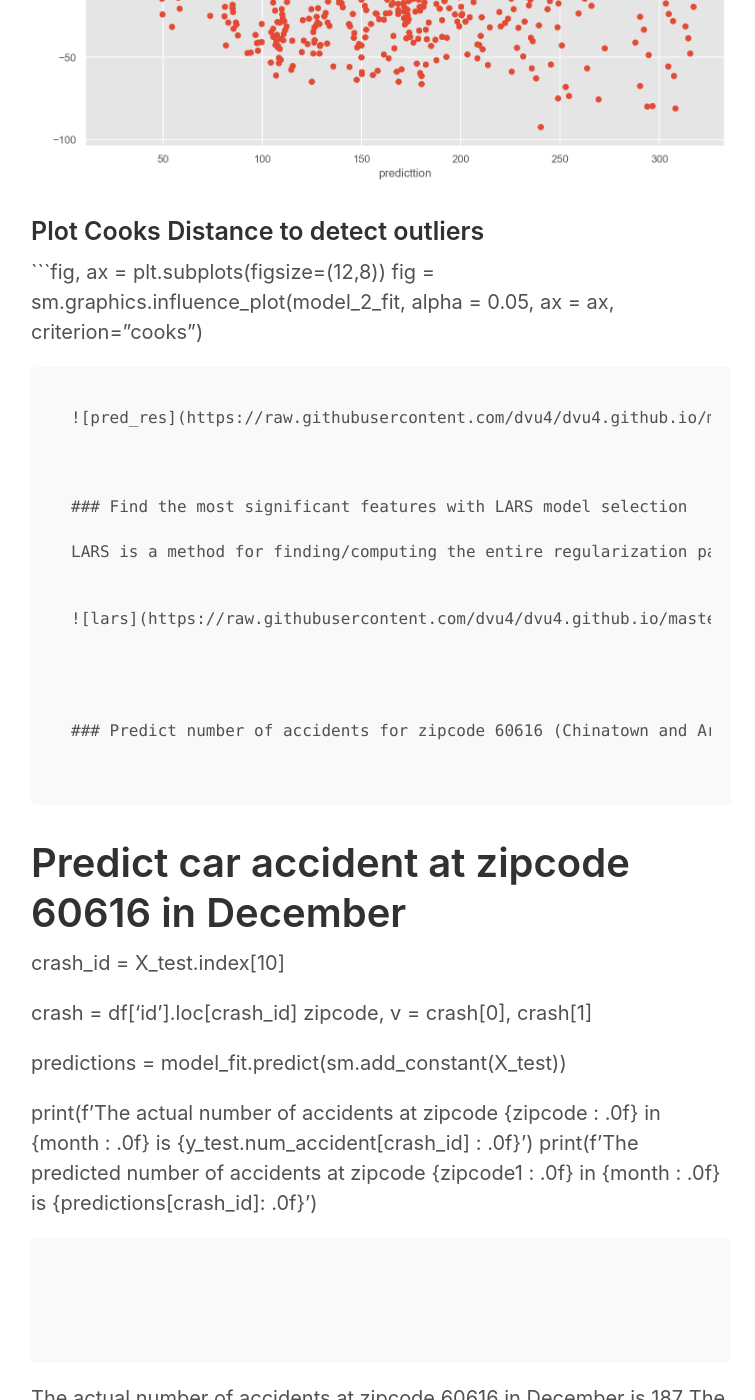
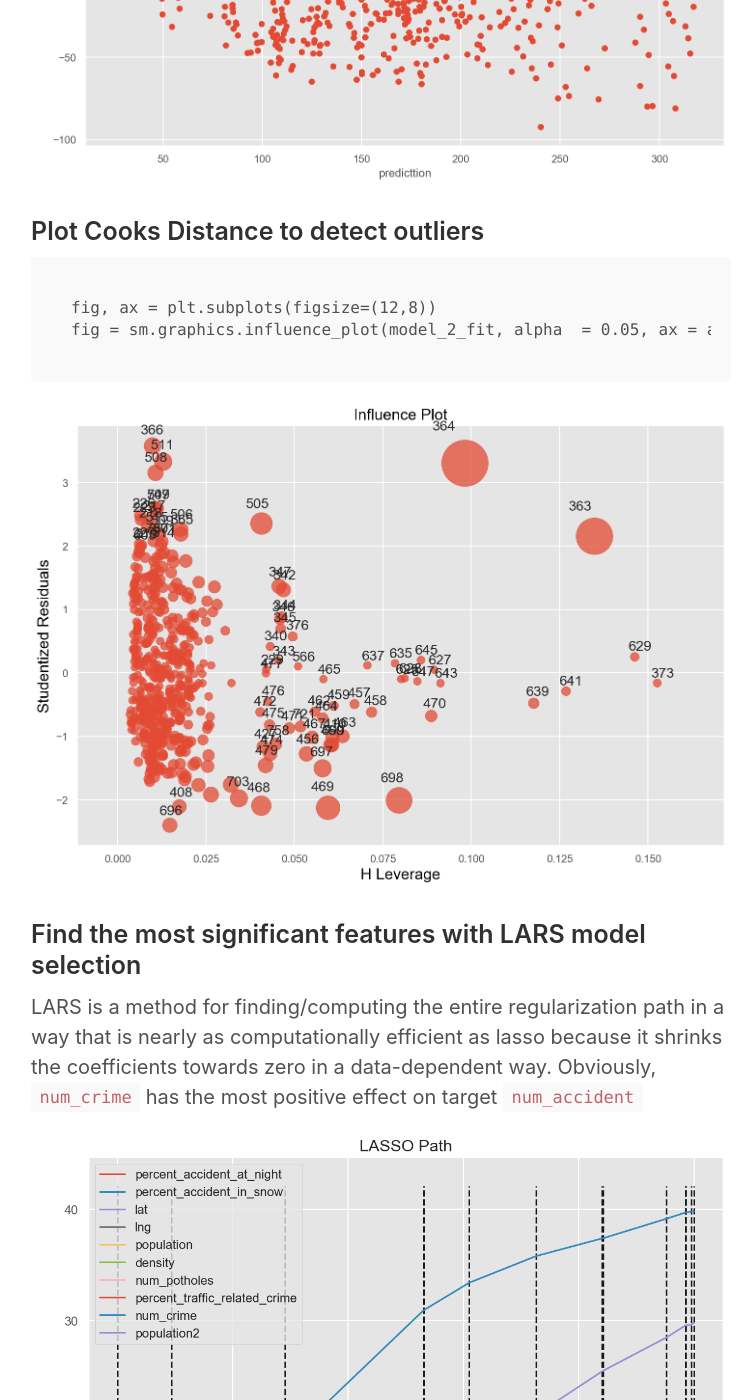
Before and after one commit to dvu4/dvu4.github.io, a Jekyll site: the page built from _posts/2019-07-22-chicago-crash.md, in a window 1280 px wide and 1400 px high, scrolled down 10174 px. Shown: the whole window, without its empty margins (259-1014 px from the left). Built offline with Jekyll 4.4.1, drawn with Linux system fonts in a browser that asks for light colours; part of the change alters nothing that is shown; some of the changed text lies outside the part shown.

Commit message:
Updated project 2

````diff
--- a/_posts/2019-07-22-chicago-crash.md
+++ b/_posts/2019-07-22-chicago-crash.md
@@ -3,7 +3,7 @@ layout: post
 title: Want to avoid crash acccident - Don't go to high-crime neighborhoods
 ---
 
-![Image test](https://raw.githubusercontent.com/dvu4/dvu4.github.io/master/public/images/Chicago-Car.jpg)
+![Image test](https://raw.githubusercontent.com/dvu4/dvu4.github.io/master/public/images/p2_Chicago-Car.jpg)
 
 
 My approach
@@ -245,10 +245,12 @@ Plot of prediction vs. residuals helps to check homoscedasticity. When we plot t
 
 ### Plot Cooks Distance to detect outliers
 
-```fig, ax = plt.subplots(figsize=(12,8))
+```
+fig, ax = plt.subplots(figsize=(12,8))
 fig = sm.graphics.influence_plot(model_2_fit, alpha  = 0.05, ax = ax, criterion="cooks")
 ```
-![pred_res](https://raw.githubusercontent.com/dvu4/dvu4.github.io/master/public/images/cook_dist.png)
+
+![cook_dist](https://raw.githubusercontent.com/dvu4/dvu4.github.io/master/public/images/p2_cook_dist.png)
 
 
 
````
